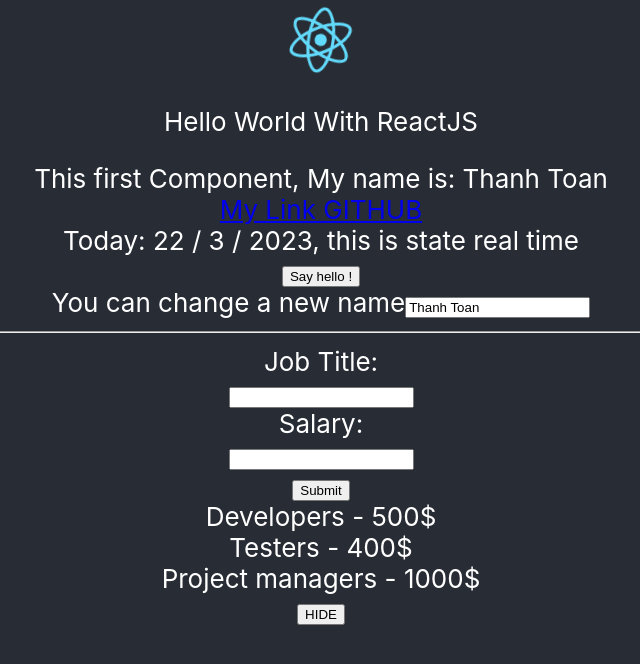
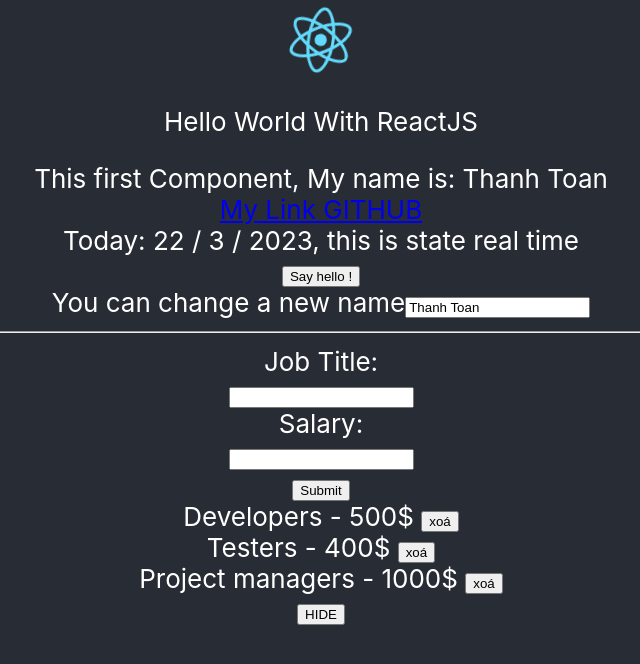
Before and after one commit to toniiplaycode/Learn-NodeJS-ReactJS, a React (Create React App) app in the folder my-app/: page / in a window 1280 px wide. Shown: the top 664 px of the page, without its empty margins (319-959 px from the left). Built offline with nearby package versions, Linux system fonts and the light colour scheme.

Commit message:
delete data

```diff
--- a/my-app/src/components/ChildComponent.js
+++ b/my-app/src/components/ChildComponent.js
@@ -9,6 +9,11 @@ class ChildComponent extends React.Component{ //#cách 1 dùng class component (
         this.setState({
             showJobs: !this.state.showJobs // toggle khi hàm handleShowHide này thực thi
         })
+    }
+
+    handleOnclickDelete = (id) => {
+        console.log('delele job have id: ', id);
+        this.props.deleteAJob(id); // truyền id của job cần xoá qua cho component CHA
     }
 
     render() {
@@ -31,7 +36,7 @@ class ChildComponent extends React.Component{ //#cách 1 dùng class component (
                                 arrJobs.map((item) => {
                                     return (
                                         <div key={item.id}> {/* dùng key cho mỗi item,  không nên dùng index của hàm map để làm key vì các item trong 1 mảng có thể đổi, nên ta dùng id của từng item có sẵn */}
-                                            {item.title} - {item.salary}$
+                                            {item.title} - {item.salary}$ <button onClick={() => this.handleOnclickDelete(item.id)}>xoá</button>
                                         </div>
                                     )
                                 })
--- a/my-app/src/components/MyComponent.js
+++ b/my-app/src/components/MyComponent.js
@@ -14,8 +14,16 @@ class MyComponent extends React.Component{
     addNewJob = (job) => {
         // console.log(job);
         this.setState({ // thêm job mới từ component con (FormComponent)
-            arrJobs: [...this.state.arrJobs, job] // dùng rest paramaters để thêm job mới từ các job đã có
+            arrJobs: [...this.state.arrJobs, job] // dùng spread để thêm job mới từ các job đã có
         });
+    }
+
+    deleteAJob = (jobId) => { // xoá job
+        let currentJobs = this.state.arrJobs;
+        currentJobs = currentJobs.filter((item) => item.id !== jobId); // dùng filter để loại job theo id
+        this.setState({ // loại xong set lại state
+            arrJobs: currentJobs
+        })
     }
 
     render() {
@@ -23,7 +31,7 @@ class MyComponent extends React.Component{
             <>
                 <FormComponent addNewJob={this.addNewJob}/> {/* truyền hàm addNewJob qua cho component con */}
 
-                <ChildComponent arrJobs={this.state.arrJobs}/>
+                <ChildComponent arrJobs={this.state.arrJobs} deleteAJob={this.deleteAJob}/>  {/* truyền mảng arrJobs và hàm deleteAJob qua cho component con */}
             </>
         )
     }
```
